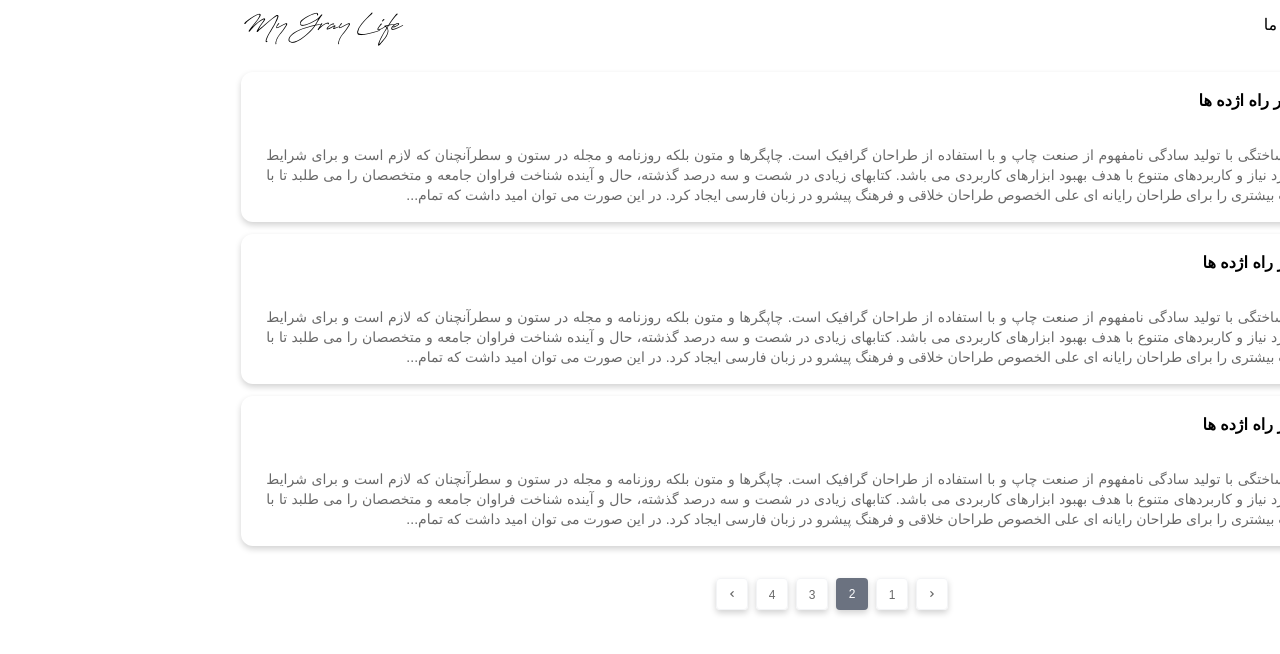
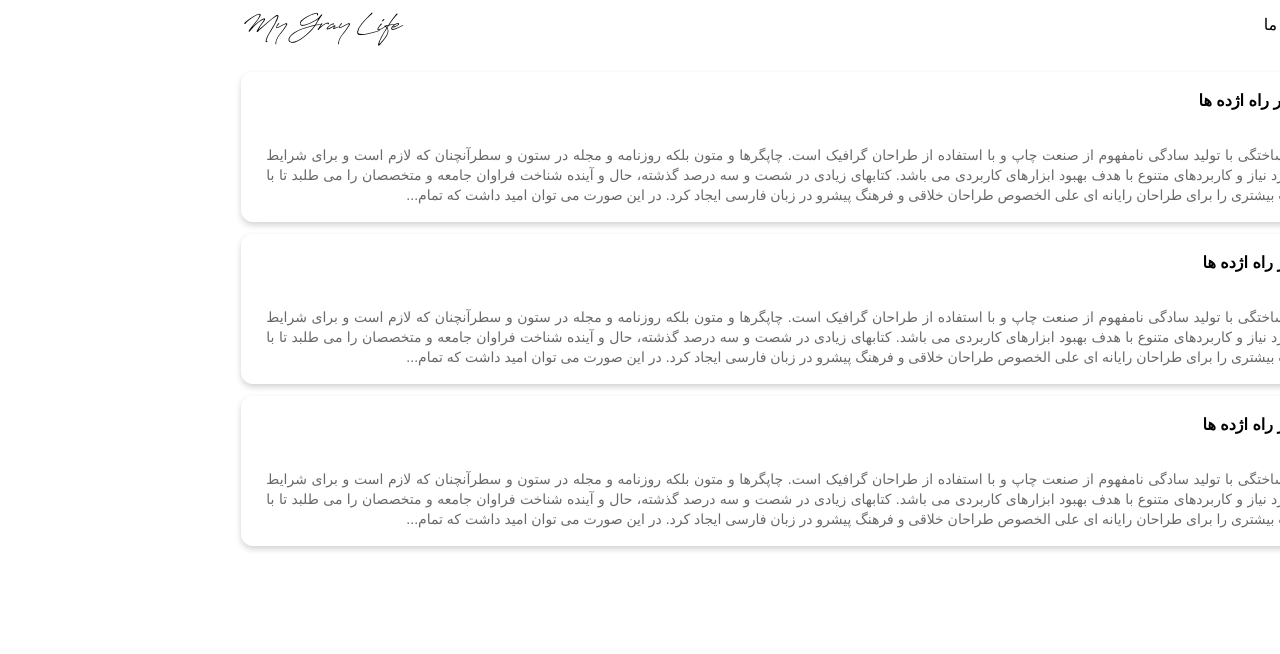
Before and after one commit to Shahdadkh/mini-blog, a Next.js app: page / in a window 1280 px wide. Shown: the top 654 px of the page. Built offline with nearby package versions, Linux system fonts and the light colour scheme.

Commit message:
set react-paginate in landing

```diff
--- a/app/page.tsx
+++ b/app/page.tsx
@@ -1,8 +1,10 @@
+"use client";
 import Link from "next/link";
 import MainHeader from "@/components/common/MainHeader";
+import Pagination from "@/components/common/Pagination";
+import { useState } from "react";
 
 export default function Home() {
-  const textLength = 500;
   const textList = [
     {
       id: 1,
@@ -23,11 +25,22 @@ export default function Home() {
       text: "لورم ایپسوم متن ساختگی با تولید سادگی نامفهوم از صنعت چاپ و با استفاده از طراحان گرافیک است. چاپگرها و متون بلکه روزنامه و مجله در ستون و سطرآنچنان که لازم است و برای شرایط فعلی تکنولوژی مورد نیاز و کاربردهای متنوع با هدف بهبود ابزارهای کاربردی می باشد. کتابهای زیادی در شصت و سه درصد گذشته، حال و آینده شناخت فراوان جامعه و متخصصان را می طلبد تا با نرم افزارها شناخت بیشتری را برای طراحان رایانه ای علی الخصوص طراحان خلاقی و فرهنگ پیشرو در زبان فارسی ایجاد کرد. در این صورت می توان امید داشت که تمام و دشواری موجود در ارائه راهکارها و شرایط سخت تایپ به پایان رسد وزمان مورد نیاز شامل حروفچینی دستاوردهای اصلی و جوابگوی سوالات پیوسته اهل دنیای موجود طراحی اساسا مورد استفاده قرار گیرد.",
     },
   ];
+
+  const textLength = 500;
+  const [files, setFiles] = useState(textList);
+
+  //Pagination
+  const [pageSize, setPageSize] = useState(8);
+  const [currentPage, setCurrentPage] = useState(0);
+
+  const StartCourse = Number(currentPage) * Number(pageSize);
+  const EndCourse = Number(currentPage) * Number(pageSize) + Number(pageSize);
+
   return (
     <main>
       <MainHeader />
       <div className="my-4">
-        {textList.map((text) => (
+        {files.slice(StartCourse, EndCourse).map((text) => (
           <Link key={text.id} href={`/post/${text.id}`}>
             <div className="border border-transparent w-11/12 mt-3 h-fit mx-auto rounded-xl shadow-custom-shadow">
               <div className="text-base font-bold mt-4 mx-6">{text.title}</div>
@@ -43,80 +56,14 @@ export default function Home() {
           </Link>
         ))}
       </div>
-      <div className="my-8">
-        <ol className="flex justify-center text-xs font-medium space-x-2">
-          <li>
-            <a
-              href="/"
-              className="inline-flex items-center justify-center ml-2 w-8 h-8 border border-gray-100 fontcolor1 shadow-custom-shadow rounded"
-            >
-              <svg
-                xmlns="http://www.w3.org/2000/svg"
-                className="w-3 h-3"
-                viewBox="0 0 20 20"
-                fill="currentColor"
-              >
-                <path
-                  fill-rule="evenodd"
-                  d="M7.293 14.707a1 1 0 010-1.414L10.586 10 7.293 6.707a1 1 0 011.414-1.414l4 4a1 1 0 010 1.414l-4 4a1 1 0 01-1.414 0z"
-                  clip-rule="evenodd"
-                />
-              </svg>
-            </a>
-          </li>
-
-          <li>
-            <a
-              href="/"
-              className="block w-8 h-8 text-center border border-gray-100 fontcolor1 rounded leading-8 shadow-custom-shadow"
-            >
-              1
-            </a>
-          </li>
-
-          <li className="block w-8 h-8 text-center text-white bg-gray-500 rounded leading-8 shadow-custom-shadow">
-            2
-          </li>
-
-          <li>
-            <a
-              href="/"
-              className="block w-8 h-8 text-center border border-gray-100 fontcolor1 rounded leading-8 shadow-custom-shadow"
-            >
-              3
-            </a>
-          </li>
-
-          <li>
-            <a
-              href="/"
-              className="block w-8 h-8 text-center border border-gray-100 fontcolor1 rounded leading-8 shadow-custom-shadow"
-            >
-              4
-            </a>
-          </li>
-
-          <li>
-            <a
-              href="/"
-              className="inline-flex items-center justify-center w-8 h-8 border border-gray-100 fontcolor1 rounded shadow-custom-shadow"
-            >
-              <svg
-                xmlns="http://www.w3.org/2000/svg"
-                className="w-3 h-3"
-                viewBox="0 0 20 20"
-                fill="currentColor"
-              >
-                <path
-                  fill-rule="evenodd"
-                  d="M12.707 5.293a1 1 0 010 1.414L9.414 10l3.293 3.293a1 1 0 01-1.414 1.414l-4-4a1 1 0 010-1.414l4-4a1 1 0 011.414 0z"
-                  clip-rule="evenodd"
-                />
-              </svg>
-            </a>
-          </li>
-        </ol>
-      </div>
+      {files.length > pageSize && (
+        <Pagination
+          totalPageSize={files.length}
+          pageSize={pageSize}
+          setCurrentPage={setCurrentPage}
+          currentPage={currentPage}
+        />
+      )}
     </main>
   );
 }
--- /dev/null
+++ b/components/common/Pagination.tsx
@@ -0,0 +1,52 @@
+import React from "react";
+import ReactPaginate from "react-paginate";
+import { HiChevronLeft, HiChevronRight } from "react-icons/hi";
+
+const Pagination = ({
+  totalPageSize,
+  pageSize,
+  setCurrentPage,
+  currentPage,
+}: any) => {
+  const GetPageSize = () => {
+    const pageCount = Math.ceil(totalPageSize / pageSize);
+    return pageCount;
+  };
+
+  const HandleChange = (page: any) => {
+    const PageNumber = page.selected;
+    setCurrentPage(PageNumber);
+  };
+
+  return (
+    <ReactPaginate
+      renderOnZeroPageCount={null}
+      previousLabel={<HiChevronRight />}
+      nextLabel={<HiChevronLeft />}
+      breakLabel={"..."}
+      forcePage={currentPage}
+      pageCount={GetPageSize()}
+      pageRangeDisplayed={4} //Display Right
+      marginPagesDisplayed={2} //Display Left
+      onPageChange={(page: any) => HandleChange(page)}
+      //container
+      containerClassName="flex justify-center text-xs font-medium space-x-2"
+      //page
+      pageClassName="block w-8 h-8 text-center border border-gray-100 fontcolor1 rounded leading-8 shadow-custom-shadow"
+      pageLinkClassName=""
+      //break ...
+      breakClassName="block w-8 h-8 text-center border border-gray-100 fontcolor1 rounded leading-8 shadow-custom-shadow"
+      //active
+      activeClassName="block w-8 h-8 text-center bg-gray-500 rounded leading-8 shadow-custom-shadow"
+      activeLinkClassName="text-white"
+      //previous ->
+      previousClassName="inline-flex items-center justify-center ml-2 w-8 h-8 border border-gray-100 fontcolor1 shadow-custom-shadow rounded"
+      previousLinkClassName=""
+      // <- next
+      nextClassName="inline-flex items-center justify-center w-8 h-8 border border-gray-100 fontcolor1 rounded shadow-custom-shadow"
+      nextLinkClassName=""
+    />
+  );
+};
+
+export default Pagination;
```
